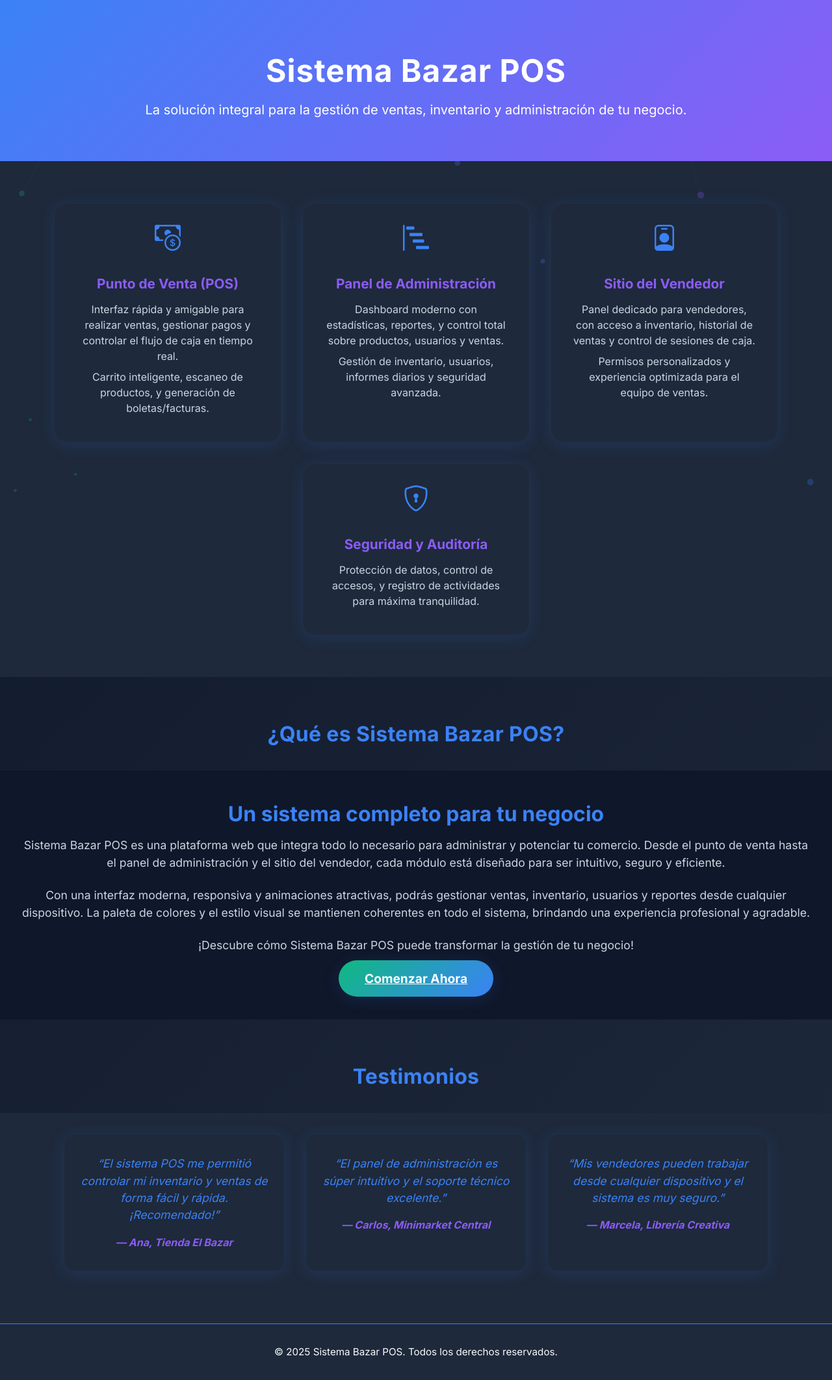
After one commit to JCodem/SistemaBazar, a PHP site: page /info.php in a window 1280 px wide. The commit adds this page. Shown: the whole page at 65% size. Run offline with PHP 8.4, Linux system fonts and the light colour scheme; a stand-in replaces the project's code that opens the database connection; some libraries are stand-ins or nearby versions.

Commit message:
OPT3.2 - modificacion-login

```diff
--- a/public_html/index.php
+++ b/public_html/index.php
@@ -1,4 +1,4 @@
 <?php
-header("Location: login.php");
+header("Location: info.php");
 exit;
 ?>
--- /dev/null
+++ b/public_html/info.php
@@ -0,0 +1,348 @@
+<?php
+// info.php - Landing page informativa del sistema
+?>
+<!DOCTYPE html>
+<html lang="es">
+<head>
+  <meta charset="UTF-8">
+  <title>Bienvenido a Sistema Bazar POS</title>
+  <meta name="viewport" content="width=device-width, initial-scale=1">
+  <link href="https://cdn.jsdelivr.net/npm/bootstrap@5.3.0/dist/css/bootstrap.min.css" rel="stylesheet">
+  <link href="https://cdn.jsdelivr.net/npm/bootstrap-icons@1.11.0/font/bootstrap-icons.css" rel="stylesheet">
+  <link href="https://fonts.googleapis.com/css2?family=Inter:wght@300;400;500;700&display=swap" rel="stylesheet">
+  <style>
+    :root {
+      --accent-primary: #3b82f6;
+      --accent-secondary: #8b5cf6;
+      --accent-success: #10b981;
+      --accent-warning: #f59e0b;
+      --accent-danger: #ef4444;
+      --bg-primary: #0f172a;
+      --bg-secondary: #1e293b;
+      --bg-card: #1e293b;
+      --text-primary: #f8fafc;
+      --text-secondary: #cbd5e1;
+      --shadow: 0 4px 24px rgba(59, 130, 246, 0.15);
+      --transition: all 0.3s cubic-bezier(0.25, 0.8, 0.25, 1);
+    }
+    body {
+      font-family: 'Inter', sans-serif;
+      background: linear-gradient(135deg, var(--bg-primary), var(--bg-secondary));
+      color: var(--text-primary);
+      min-height: 100vh;
+      margin: 0;
+      overflow-x: hidden;
+    }
+    /* Animación de fondo con partículas */
+    #particles-bg {
+      position: fixed;
+      top: 0; left: 0; width: 100vw; height: 100vh;
+      z-index: 0;
+      pointer-events: none;
+      background: transparent;
+    }
+    .landing-header {
+      text-align: center;
+      padding: 5rem 2rem 2rem 2rem;
+      background: linear-gradient(135deg, var(--accent-primary) 0%, var(--accent-secondary) 100%);
+      color: #fff;
+      position: relative;
+      overflow: hidden;
+    }
+    .landing-header h1 {
+      font-size: 3rem;
+      font-weight: 700;
+      margin-bottom: 1rem;
+      letter-spacing: 0.02em;
+      animation: fadeInDown 1s ease;
+    }
+    .landing-header p {
+      font-size: 1.25rem;
+      font-weight: 400;
+      margin-bottom: 2rem;
+      animation: fadeInUp 1.2s ease;
+    }
+    .btn-cta {
+      background: linear-gradient(135deg, var(--accent-success), var(--accent-primary));
+      color: #fff;
+      font-weight: 600;
+      padding: 1rem 2.5rem;
+      border-radius: 32px;
+      font-size: 1.2rem;
+      border: none;
+      box-shadow: var(--shadow);
+      transition: var(--transition);
+      animation: fadeInUp 1.4s ease;
+    }
+    .btn-cta:hover {
+      background: linear-gradient(135deg, var(--accent-primary), var(--accent-success));
+      transform: scale(1.05);
+      box-shadow: 0 8px 32px rgba(59,130,246,0.2);
+    }
+    .arrow-down {
+      position: absolute;
+      left: 50%;
+      bottom: 2rem;
+      transform: translateX(-50%);
+      font-size: 2.5rem;
+      color: #fff;
+      opacity: 0.7;
+      animation: bounceArrow 1.2s infinite alternate;
+    }
+    @keyframes bounceArrow {
+      from { transform: translateX(-50%) translateY(0); }
+      to { transform: translateX(-50%) translateY(16px); }
+    }
+    .features-section {
+      display: flex;
+      flex-wrap: wrap;
+      justify-content: center;
+      gap: 2rem;
+      padding: 4rem 2rem;
+      background: var(--bg-secondary);
+      animation: fadeInUp 1.6s ease;
+    }
+    .feature-card {
+      background: var(--bg-card);
+      border-radius: 20px;
+      box-shadow: var(--shadow);
+      padding: 2rem;
+      max-width: 350px;
+      min-width: 280px;
+      color: var(--text-primary);
+      text-align: center;
+      transition: var(--transition);
+      position: relative;
+      overflow: hidden;
+      border: 1px solid rgba(59,130,246,0.08);
+      animation: fadeInUpCard 1.8s cubic-bezier(0.25, 0.8, 0.25, 1);
+      opacity: 0;
+    }
+    .feature-card.visible {
+      opacity: 1;
+      animation: fadeInUpCard 0.8s cubic-bezier(0.25, 0.8, 0.25, 1);
+    }
+    @keyframes fadeInUpCard {
+      from { opacity: 0; transform: translateY(40px) scale(0.95); }
+      to { opacity: 1; transform: translateY(0) scale(1); }
+    }
+    .feature-icon {
+      font-size: 2.5rem;
+      margin-bottom: 1rem;
+      color: var(--accent-primary);
+      animation: bounce 1.2s infinite alternate;
+    }
+    .feature-title {
+      font-size: 1.3rem;
+      font-weight: 600;
+      margin-bottom: 0.75rem;
+      color: var(--accent-secondary);
+    }
+    .feature-desc {
+      font-size: 1rem;
+      color: var(--text-secondary);
+      margin-bottom: 0.5rem;
+    }
+    .section-title {
+      text-align: center;
+      font-size: 2rem;
+      font-weight: 700;
+      margin: 4rem 0 2rem 0;
+      color: var(--accent-primary);
+      letter-spacing: 0.01em;
+      animation: fadeInDown 1.2s ease;
+    }
+    .about-section {
+      padding: 3rem 2rem;
+      background: var(--bg-primary);
+      color: var(--text-secondary);
+      text-align: center;
+      animation: fadeInUp 2s ease;
+    }
+    .about-section h2 {
+      color: var(--accent-primary);
+      font-size: 2rem;
+      font-weight: 700;
+      margin-bottom: 1rem;
+    }
+    .about-section p {
+      font-size: 1.1rem;
+      margin-bottom: 1.5rem;
+    }
+    .testimonials-section {
+      display: flex;
+      flex-wrap: wrap;
+      justify-content: center;
+      gap: 2rem;
+      padding: 2rem 1rem 4rem 1rem;
+      background: var(--bg-secondary);
+      animation: fadeInUp 2.1s ease;
+    }
+    .testimonial-card {
+      background: var(--bg-card);
+      border-radius: 16px;
+      box-shadow: var(--shadow);
+      padding: 2rem 1.5rem;
+      max-width: 340px;
+      color: var(--text-primary);
+      text-align: center;
+      border: 1px solid rgba(59,130,246,0.08);
+      font-size: 1.05rem;
+      font-style: italic;
+      position: relative;
+      margin-bottom: 1rem;
+      transition: var(--transition);
+    }
+    .testimonial-quote {
+      margin-bottom: 1rem;
+      font-size: 1.1rem;
+      color: var(--accent-primary);
+    }
+    .testimonial-author {
+      color: var(--accent-secondary);
+      font-weight: 600;
+      font-size: 1rem;
+    }
+    .footer {
+      background: var(--bg-secondary);
+      color: var(--text-muted);
+      text-align: center;
+      padding: 2rem 1rem;
+      font-size: 0.95rem;
+      border-top: 1px solid var(--accent-primary);
+      animation: fadeInUp 2.2s ease;
+    }
+    @keyframes fadeInDown {
+      from { opacity: 0; transform: translateY(-40px); }
+      to { opacity: 1; transform: translateY(0); }
+    }
+    @keyframes fadeInUp {
+      from { opacity: 0; transform: translateY(40px); }
+      to { opacity: 1; transform: translateY(0); }
+    }
+    @keyframes bounce {
+      from { transform: translateY(0); }
+      to { transform: translateY(-10px); }
+    }
+    @media (max-width: 992px) {
+      .features-section {
+        flex-direction: column;
+        align-items: center;
+        padding: 2rem 1rem;
+      }
+      .feature-card {
+        max-width: 100%;
+      }
+    }
+    @media (max-width: 768px) {
+      .landing-header h1 {
+        font-size: 2.2rem;
+      }
+      .features-section {
+        padding: 1rem 0.5rem;
+      }
+      .about-section {
+        padding: 2rem 0.5rem;
+      }
+    }
+  </style>
+</head>
+<body>
+  <!-- Animación de fondo con partículas -->
+  <div id="particles-bg"></div>
+  <header class="landing-header">
+    <h1>Sistema Bazar POS</h1>
+    <p>La solución integral para la gestión de ventas, inventario y administración de tu negocio.</p>
+
+
+  </header>
+
+  <section class="features-section">
+    <div class="feature-card">
+      <div class="feature-icon"><i class="bi bi-cash-coin"></i></div>
+      <div class="feature-title">Punto de Venta (POS)</div>
+      <div class="feature-desc">Interfaz rápida y amigable para realizar ventas, gestionar pagos y controlar el flujo de caja en tiempo real.</div>
+      <div class="feature-desc">Carrito inteligente, escaneo de productos, y generación de boletas/facturas.</div>
+    </div>
+    <div class="feature-card">
+      <div class="feature-icon"><i class="bi bi-bar-chart-steps"></i></div>
+      <div class="feature-title">Panel de Administración</div>
+      <div class="feature-desc">Dashboard moderno con estadísticas, reportes, y control total sobre productos, usuarios y ventas.</div>
+      <div class="feature-desc">Gestión de inventario, usuarios, informes diarios y seguridad avanzada.</div>
+    </div>
+    <div class="feature-card">
+      <div class="feature-icon"><i class="bi bi-person-badge"></i></div>
+      <div class="feature-title">Sitio del Vendedor</div>
+      <div class="feature-desc">Panel dedicado para vendedores, con acceso a inventario, historial de ventas y control de sesiones de caja.</div>
+      <div class="feature-desc">Permisos personalizados y experiencia optimizada para el equipo de ventas.</div>
+    </div>
+    <div class="feature-card">
+      <div class="feature-icon"><i class="bi bi-shield-lock"></i></div>
+      <div class="feature-title">Seguridad y Auditoría</div>
+      <div class="feature-desc">Protección de datos, control de accesos, y registro de actividades para máxima tranquilidad.</div>
+    </div>
+  </section>
+
+
+  <div class="section-title">¿Qué es Sistema Bazar POS?</div>
+
+  <section class="about-section">
+    <h2>Un sistema completo para tu negocio</h2>
+    <p>Sistema Bazar POS es una plataforma web que integra todo lo necesario para administrar y potenciar tu comercio. Desde el punto de venta hasta el panel de administración y el sitio del vendedor, cada módulo está diseñado para ser intuitivo, seguro y eficiente.</p>
+    <p>Con una interfaz moderna, responsiva y animaciones atractivas, podrás gestionar ventas, inventario, usuarios y reportes desde cualquier dispositivo. La paleta de colores y el estilo visual se mantienen coherentes en todo el sistema, brindando una experiencia profesional y agradable.</p>
+    <p>¡Descubre cómo Sistema Bazar POS puede transformar la gestión de tu negocio!</p>
+      <a href="login.php" class="btn-cta">Comenzar Ahora</a>
+  </section>
+
+  <!-- Testimonios -->
+  <div class="section-title">Testimonios</div>
+  <section class="testimonials-section">
+    <div class="testimonial-card">
+      <div class="testimonial-quote">“El sistema POS me permitió controlar mi inventario y ventas de forma fácil y rápida. ¡Recomendado!”</div>
+      <div class="testimonial-author">— Ana, Tienda El Bazar</div>
+    </div>
+    <div class="testimonial-card">
+      <div class="testimonial-quote">“El panel de administración es súper intuitivo y el soporte técnico excelente.”</div>
+      <div class="testimonial-author">— Carlos, Minimarket Central</div>
+    </div>
+    <div class="testimonial-card">
+      <div class="testimonial-quote">“Mis vendedores pueden trabajar desde cualquier dispositivo y el sistema es muy seguro.”</div>
+      <div class="testimonial-author">— Marcela, Librería Creativa</div>
+    </div>
+  </section>
+
+  <footer class="footer">
+    &copy; <?= date('Y') ?> Sistema Bazar POS. Todos los derechos reservados.
+  </footer>
+
+  <!-- Animaciones Bootstrap Icons -->
+  <script src="https://cdn.jsdelivr.net/npm/bootstrap@5.3.0/dist/js/bootstrap.bundle.min.js"></script>
+  <!-- Particles.js para animación de fondo -->
+  <script src="https://cdn.jsdelivr.net/npm/tsparticles@2.11.0/tsparticles.bundle.min.js"></script>
+  <script>
+    // Animación de fondo con partículas
+    tsParticles.load("particles-bg", {
+      background: { color: { value: "transparent" } },
+      fpsLimit: 60,
+      particles: {
+        number: { value: 40 },
+        color: { value: ["#3b82f6", "#8b5cf6", "#10b981", "#f59e0b"] },
+        shape: { type: "circle" },
+        opacity: { value: 0.25 },
+        size: { value: { min: 2, max: 6 } },
+        move: { enable: true, speed: 1.5, direction: "none", outModes: { default: "bounce" } },
+        links: { enable: true, color: "#64748b", distance: 120, opacity: 0.15, width: 1 },
+      },
+      detectRetina: true
+    });
+
+    // Animación de entrada para las feature cards
+    document.addEventListener('DOMContentLoaded', function() {
+      const cards = document.querySelectorAll('.feature-card');
+      cards.forEach((card, i) => {
+        setTimeout(() => card.classList.add('visible'), 200 + i * 180);
+      });
+    });
+  </script>
+</body>
+</html>
```
